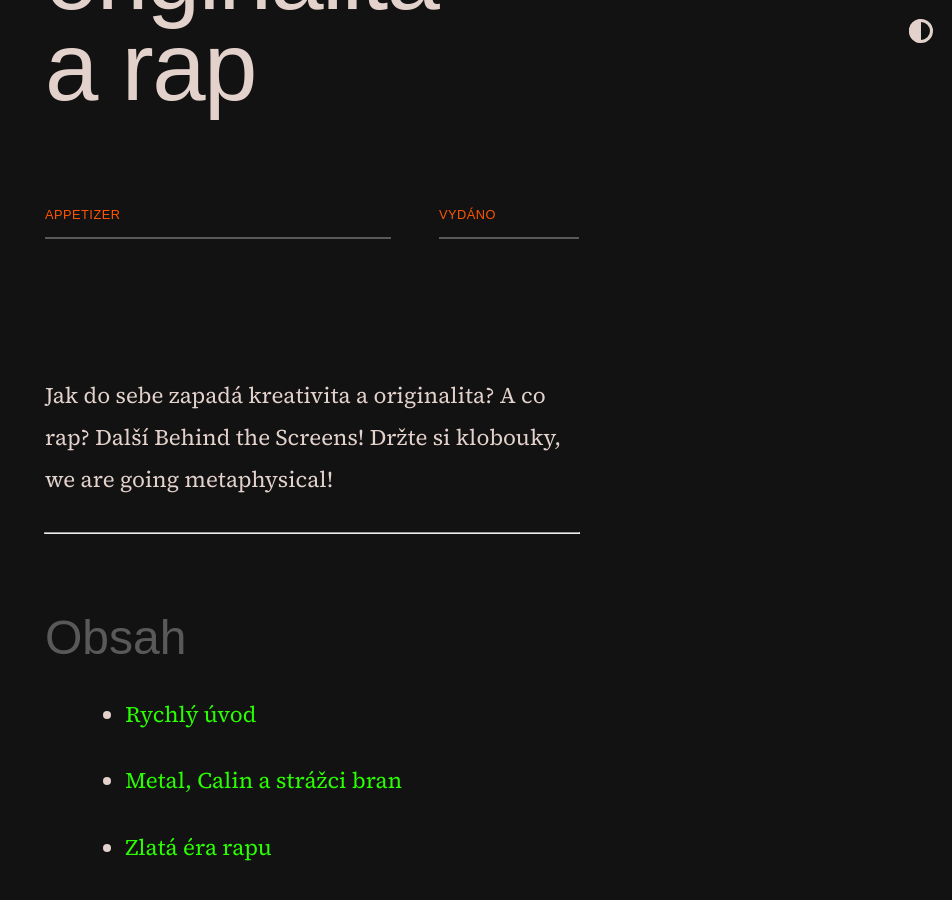
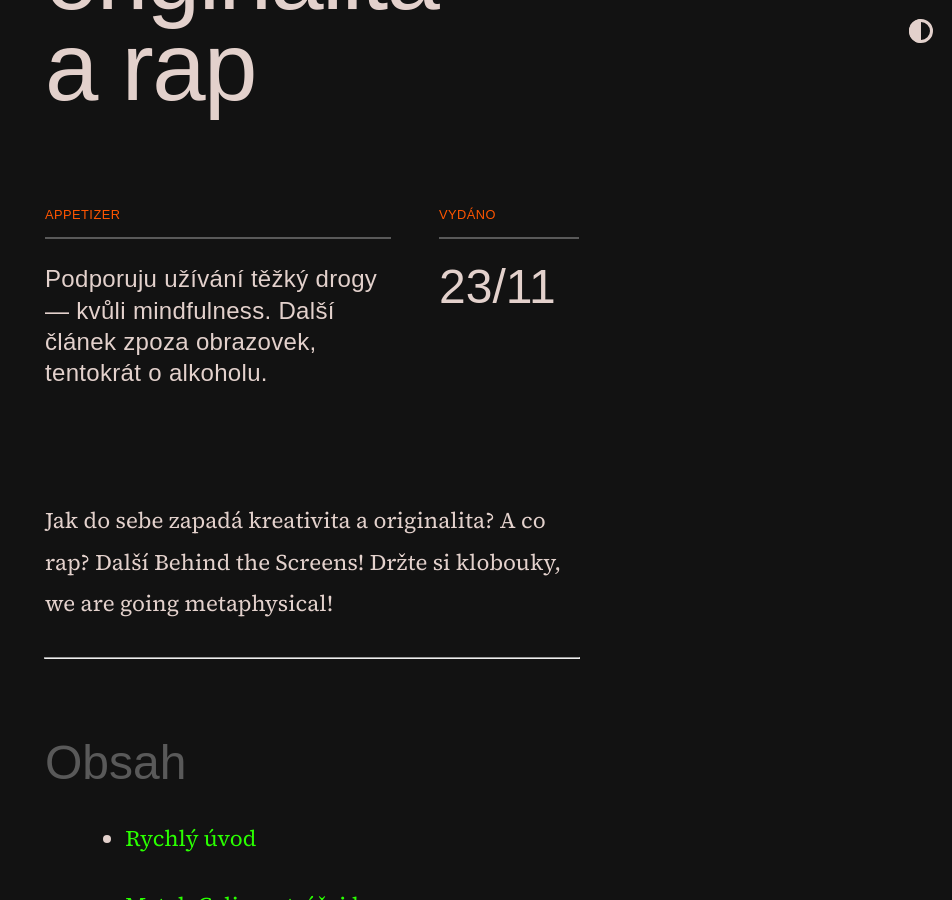
Before and after one commit to scherrer-txt/bts, a Jekyll site: the page built from _posts/2023-11-23-kreativita-originalita-a-rap.md, in a window 1280 px wide and 900 px high, scrolled down 505 px. Shown: the whole window, without its empty margins (328-1280 px from the left). Built offline with Jekyll 4.4.1, drawn with Linux system fonts in a browser that asks for light colours; some web fonts are replaced.

Commit message:
Update 2023-11-23-kreativita-originalita-a-rap.md

```diff
--- a/_posts/2023-11-23-kreativita-originalita-a-rap.md
+++ b/_posts/2023-11-23-kreativita-originalita-a-rap.md
@@ -1,11 +1,11 @@
 ---
 layout: post
 title: Kreativita, originalita a rap
-subtitle: Behind the Screens
+perex: Podporuju užívání těžký drogy — kvůli mindfulness. Další článek zpoza obrazovek, tentokrát o alkoholu.
+order: 13
+release: 23/11
 author: scherrer.txt
 thumbnail: /assets/bts-14-thumb.png
-img: /assets/bts-14-thumb.png
-order: 13
 ---
 
 Jak do sebe zapadá kreativita a originalita? A co rap? Další Behind the Screens! Držte si klobouky, we are going metaphysical!
```
